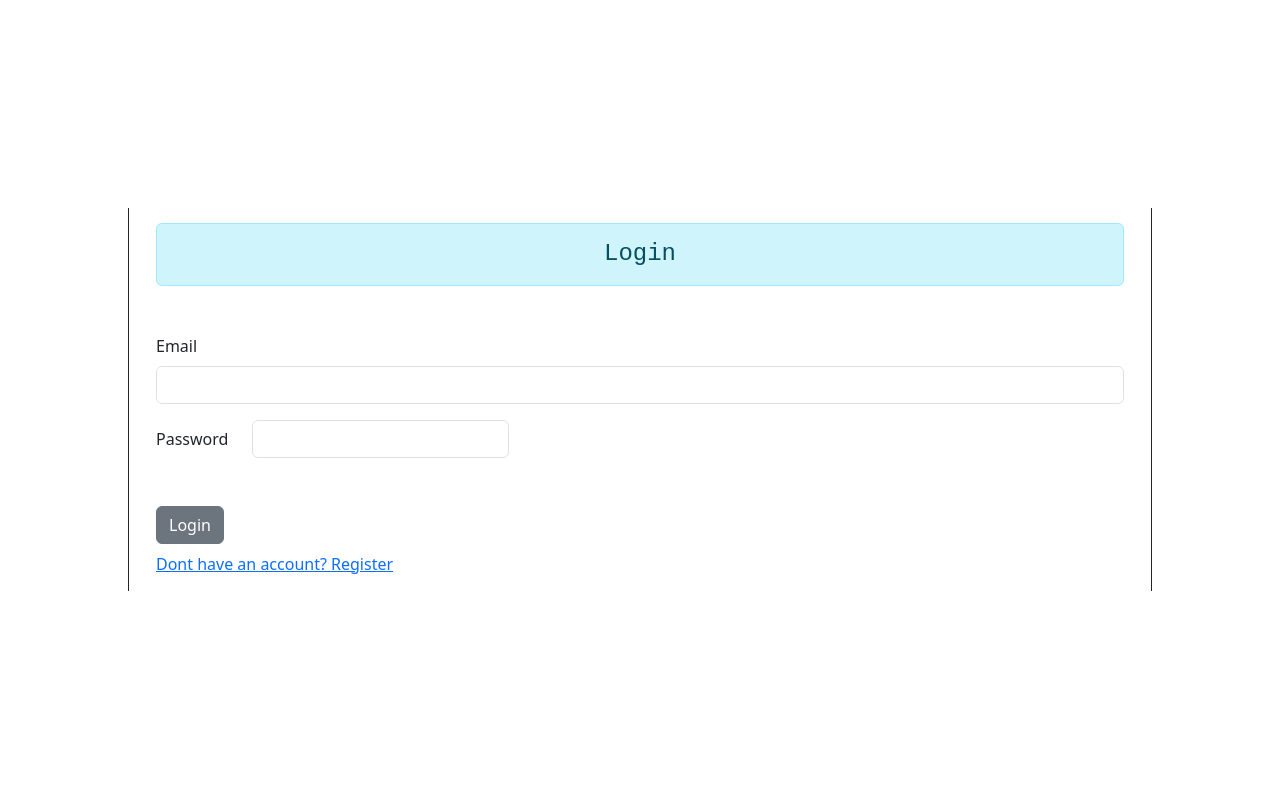
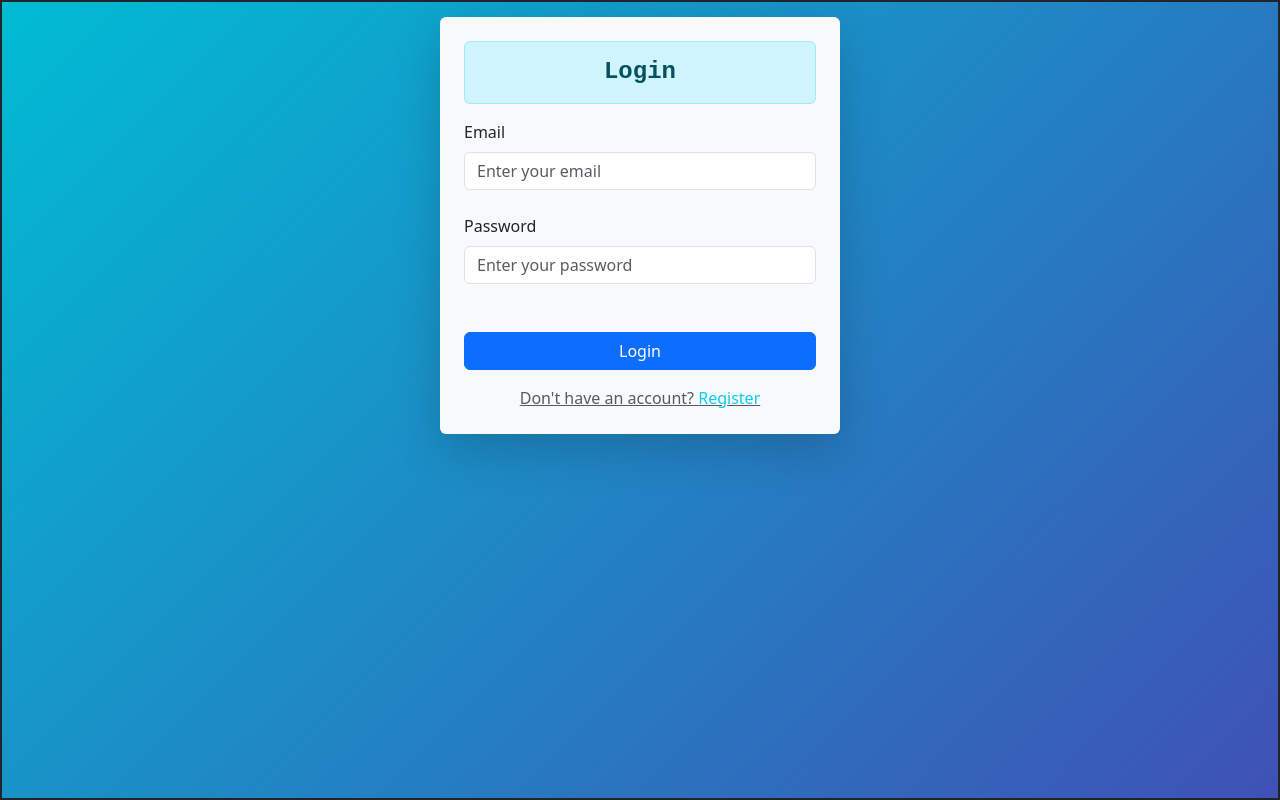
Before and after one commit to NishabRupakheti/Notes, a React (Vite) app in the folder frontend/: page / in a window 1280 px wide. Built offline with nearby package versions, Linux system fonts and the light colour scheme; a web font is replaced by a local one.

Commit message:
Some frontend config modified

```diff
--- a/frontend/index.html
+++ b/frontend/index.html
@@ -2,9 +2,8 @@
 <html lang="en">
   <head>
     <meta charset="UTF-8" />
-    <link rel="icon" type="image/svg+xml" href="/vite.svg" />
     <meta name="viewport" content="width=device-width, initial-scale=1.0" />
-    <title> MERN </title>
+    <title> Notes 📓 </title>
   </head>
   <body>
     <div id="root"></div>
--- a/frontend/src/App.css
+++ b/frontend/src/App.css
@@ -1,4 +1,11 @@
-.mainCont{
+body {
+  border: 2px solid;
+  height: 100vh;
+  background-image: linear-gradient(135deg, #00bcd4, #3f51b5);
+}
+
+.mainCont {
+  background-color: white;
   border: 2px solid;
   border-radius: 12px;
   width: 70%;
@@ -6,74 +13,72 @@
   justify-content: center;
   align-items: center;
   margin: auto;
-  position: relative;
-  top: 60px;
-  font-size: larger;
+  box-shadow: 0 4px 10px rgba(0, 0, 0, 0.9);
+  font-size: small;
 }
 
-.displayContainer{
+.displayContainer {
   border-left: 1px solid;
   height: 70vh;
-  overflow-x:hidden;
+  overflow-x: hidden;
   font-family: "Ubuntu", sans-serif;
   font-weight: 400;
-  font-style: normal;
 }
 
-.inputf{
+.inputf {
   display: none;
   border-radius: 12px;
 }
 
-.reglog{
-  border-left: 1px solid ;
-  border-right: 1px solid;
+.reglog {
   width: 80%;
   display: flex;
   flex-direction: column;
   justify-content: center;
   margin: auto;
   padding: 15px;
-  position: relative;
-  top: 10rem;
 }
 
 @media screen and (max-width:350px) {
-  body{
+  body {
     font-size: 12px;
   }
-  .reglog{
+
+  .reglog {
     border: none;
     border-top: 1px solid;
     border-bottom: 1px solid;
   }
 }
 
-@media screen and (max-width:765px){
-  .mainCont{
+@media screen and (max-width:765px) {
+  .mainCont {
     flex-direction: column;
     border: none;
     height: auto;
     width: 100vw;
   }
-  .displayContainer{
+
+  .displayContainer {
     font-size: small;
     border: none;
     height: auto;
     width: 100%;
 
   }
-  .sidebars{
+
+  .sidebars {
     width: 70%;
 
   }
-  .img{
+
+  .img {
     width: 100%;
   }
 }
 
 @media screen and (min-width:765px) and (max-width:920px) {
-  .img{
+  .img {
     width: 100%;
     position: relative;
     top: 23%;
--- a/frontend/src/components/AuthenticationDis.jsx
+++ b/frontend/src/components/AuthenticationDis.jsx
@@ -16,7 +16,7 @@ const AuthenticationDis = () => {
       </div>
     </div>
   ) : (
-    <div className="reglog container mt-5 ">
+    <div className="reglog container">
       <Logregstate />
     </div>
   );
--- a/frontend/src/components/Login.jsx
+++ b/frontend/src/components/Login.jsx
@@ -1,7 +1,6 @@
 import React, { useContext, useState } from "react";
 import Context from "../Stores/contextProvider";
 import axios from "axios";
-import styles from '../styles/Form.module.css'
 
 const Login = () => {
   const [emailf, setemailf] = useState("");
@@ -37,15 +36,19 @@ const Login = () => {
   return (
     <>
       <div className="container-fluid mainContainer">
-        <form className="mx-auto">
+        <form
+          className="mx-auto p-4 shadow-lg rounded bg-light"
+          style={{ maxWidth: "400px" }}
+        >
           <h4
             className="text-center alert alert-info"
-            style={{ fontFamily: "monospace" }}
+            style={{ fontFamily: "monospace", fontWeight: "bold" }}
           >
             Login
           </h4>
-          {error && <div className="alert alert-danger mt-3"> {error} </div>}
-          <div className="mb-3 mt-5">
+          {error && <div className="alert alert-danger mt-3">{error}</div>}
+
+          <div className="mb-4">
             <label htmlFor="exampleInputEmail1" className="form-label">
               Email
             </label>
@@ -56,16 +59,14 @@ const Login = () => {
               aria-describedby="emailHelp"
               value={emailf}
               onChange={(e) => setemailf(e.target.value)}
+              placeholder="Enter your email"
             />
           </div>
-          <div className="mb-3" />
-          <div className="row  align-items-center">
-            <div className="col-auto">
-              <label htmlFor="inputPassword6" className="col-form-label">
+
+          <div className="mb-4">
+            <label htmlFor="inputPassword6" className="form-label">
               Password
             </label>
-            </div>
-            <div className="col-auto">
             <input
               value={passwordf}
               onChange={(e) => setpasswordf(e.target.value)}
@@ -73,23 +74,24 @@ const Login = () => {
               id="inputPassword6"
               className="form-control"
               aria-describedby="passwordHelpInline"
+              placeholder="Enter your password"
             />
-            </div>
           </div>
 
           <button
             type="submit"
-            className="btn btn-secondary mt-5 mb-2"
+            className="btn btn-primary w-100 mt-4"
             onClick={handleLogin}
           >
             Login
           </button>
+
+          <div className="text-center mt-3">
+            <a href="#" className="text-muted" onClick={changeLogState}>
+              Don't have an account? <span className="text-info">Register</span>
+            </a>
+          </div>
         </form>
-
-        <a href="#" className="mt-4" onClick={changeLogState}>
-          {" "}
-          Dont have an account? Register{" "}
-        </a>
       </div>
     </>
   );
--- a/frontend/src/components/Logregstate.jsx
+++ b/frontend/src/components/Logregstate.jsx
@@ -1,15 +1,11 @@
-import React, {useContext} from 'react'
-import Login from './Login'
-import Registration from './Registration'
-import Context from '../Stores/contextProvider'
-
-
+import React, { useContext } from "react";
+import Login from "./Login";
+import Registration from "./Registration";
+import Context from "../Stores/contextProvider";
 
 const Logregstate = () => {
+  const { isLoggedIn } = useContext(Context);
+  return isLoggedIn ? <Registration /> : <Login />;
+};
 
-    const {isLoggedIn , setIsloggedIn} = useContext(Context)
-    return isLoggedIn ? <Registration/> : <Login/>
-
-}
-
-export default Logregstate
+export default Logregstate;
--- a/frontend/src/components/NoDTA.jsx
+++ b/frontend/src/components/NoDTA.jsx
@@ -5,7 +5,7 @@ const NoDTA = () => {
   return (
     <div className='imageContainer h-100 d-flex justify-content-center' >
         <picture>
-          <img src={image} className='img' alt='image' />
+          <img src={image} className='img-fluid' alt='image' />
         </picture>
     </div>
   )
--- a/frontend/src/components/Registration.jsx
+++ b/frontend/src/components/Registration.jsx
@@ -8,11 +8,11 @@ const Registration = () => {
   const [passwordf, setPasswordf] = useState("");
   const [error, setError] = useState();
 
-  const removeErrorTimer = ()=>{
+  const removeErrorTimer = () => {
     setTimeout(() => {
-      setError("")
+      setError("");
     }, 2000);
-  }
+  };
 
   const handleRegister = async (e) => {
     e.preventDefault();
@@ -24,34 +24,41 @@ const Registration = () => {
       });
       console.log(result);
       if (result.status == 201) {
-
         setEmailf("");
         setPasswordf("");
         setError("Success");
-          removeErrorTimer()
+        removeErrorTimer();
       }
     } catch (err) {
       console.log(err);
       if (err.response.status === 409) {
         setError("User already exist");
       }
-        if(err.response.status === 400){
-          setError("Password criteria  mismatched")
-          setPasswordf("")
-          removeErrorTimer()
+      if (err.response.status === 400) {
+        setError("Password criteria  mismatched");
+        setPasswordf("");
+        removeErrorTimer();
       }
-
-
     }
   };
 
   return (
     <>
       <div className="container-fluid">
-        <form className="mx-auto" onSubmit={handleRegister}>
-          <h4 className="text-center alert alert-info" style={{fontFamily:"monospace"}} >Register</h4>
-          {error && <div className="alert alert-danger">{error}</div>}
-          <div className="mb-3 mt-5">
+        <form
+          className="mx-auto p-4 shadow-lg rounded bg-light"
+          style={{ maxWidth: "400px" }}
+          onSubmit={handleRegister}
+        >
+          <h4
+            className="text-center alert alert-info"
+            style={{ fontFamily: "monospace", fontWeight: "bold" }}
+          >
+            Register
+          </h4>
+          {error && <div className="alert alert-danger mt-3">{error}</div>}
+
+          <div className="mb-4">
             <label htmlFor="exampleInputEmail1" className="form-label">
               Email
             </label>
@@ -63,17 +70,14 @@ const Registration = () => {
               id="exampleInputEmail1"
               aria-describedby="emailHelp"
               required
+              placeholder="Enter your email"
             />
           </div>
 
-          <div className="mb-3">
-            <div className="row align-items-center">
-              <div className="col-auto">
-                <label htmlFor="inputPassword6" className="col-form-label">
+          <div className="mb-4">
+            <label htmlFor="inputPassword6" className="form-label">
               Password
             </label>
-              </div>
-              <div className="col-auto">
             <input
               type="password"
               value={passwordf}
@@ -82,24 +86,26 @@ const Registration = () => {
               className="form-control"
               aria-describedby="passwordHelpInline"
               required
+              placeholder="Enter your password"
             />
-              </div>
-              <div className="col-auto">
-                <span id="passwordHelpInline" className="form-text">
+            <small
+              id="passwordHelpInline"
+              className="form-text text-muted mt-1"
+            >
               Must be 6-20 characters long.
-                </span>
-              </div>
-            </div>
+            </small>
           </div>
 
-          <button type="submit" className="btn btn-primary mt-5 mb-2">
+          <button type="submit" className="btn btn-primary w-100 mt-4">
             Register
           </button>
+
+          <div className="text-center mt-3">
+            <a href="#" className="text-muted" onClick={changeLogState}>
+              Already have an account? <span className="text-info">Login</span>
+            </a>
+          </div>
         </form>
-
-        <a href="#" className="mt-4" onClick={changeLogState}>
-          Already have an account? Login
-        </a>
       </div>
     </>
   );
```
Also changed, not shown: frontend/src/components/GetCompo.jsx (+17 -9 lines). Lines whose indentation alone changed are shown as unchanged.
